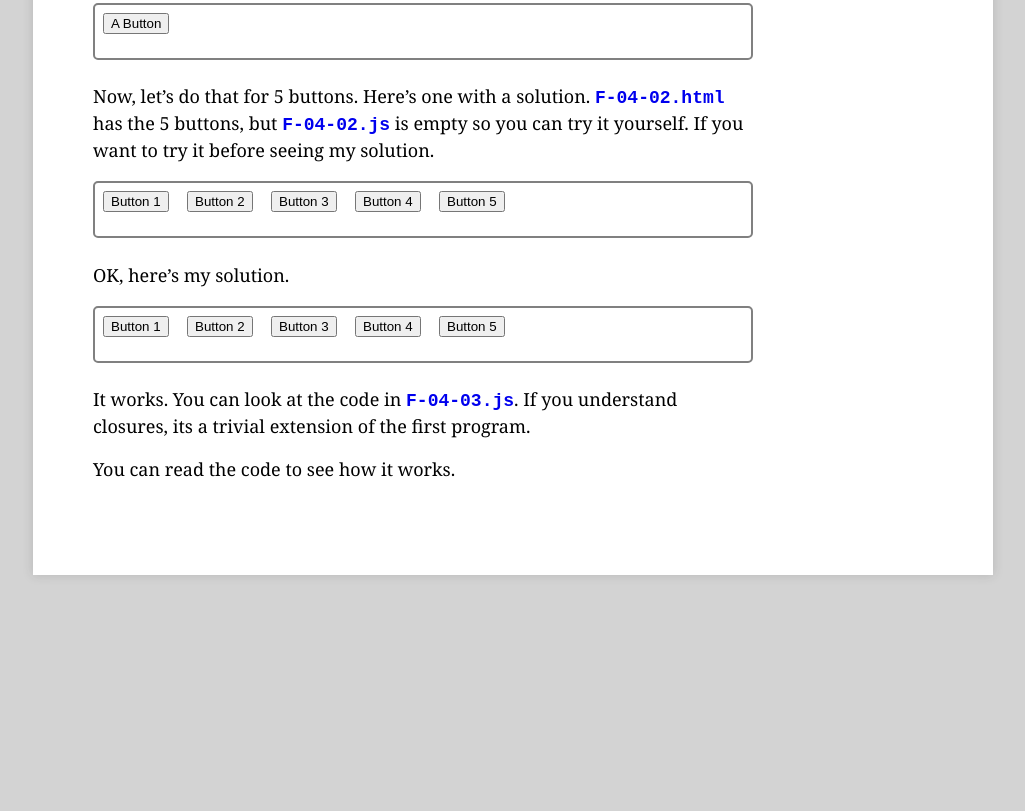
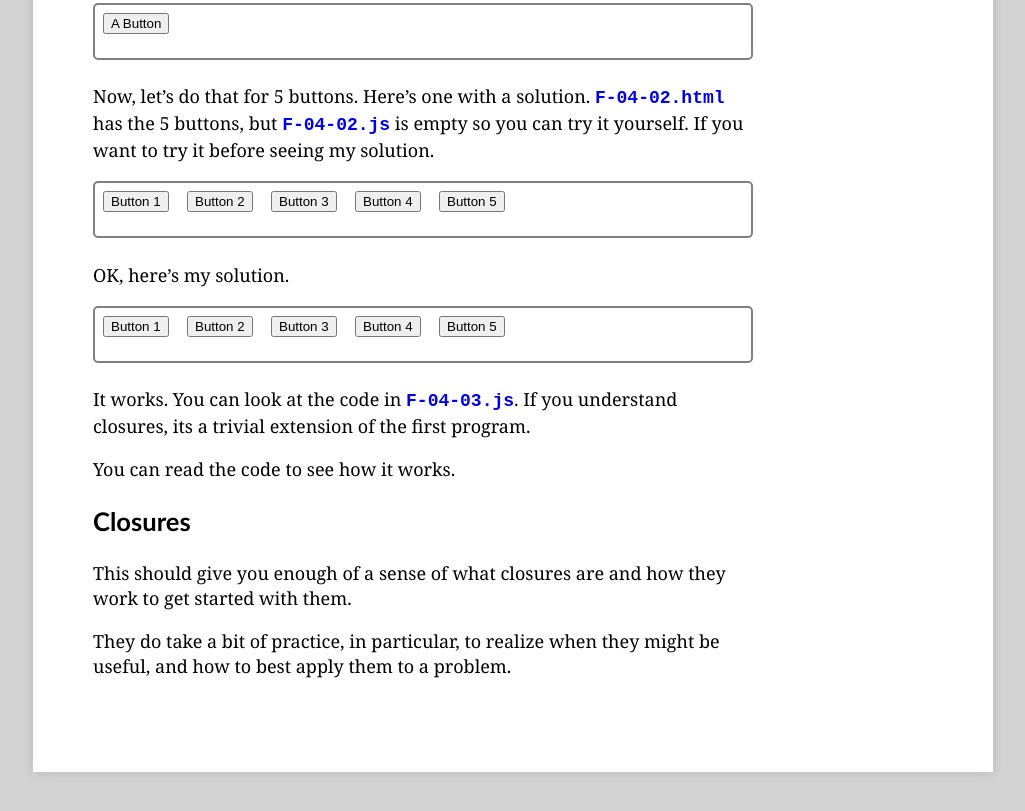
Before and after one commit to SongxiYoung/FunctionalTutorial, a plain HTML site: page docs/4/index.html in a window 1280 px wide. Shown: the part 518-1329 px from the top of the page, without its empty margins (127-1152 px from the left). Drawn offline with Linux system fonts and the light colour scheme.

```diff
--- a/docs/4/index.html
+++ b/docs/4/index.html
@@ -62,6 +62,10 @@ it increments the counter.</p>
 <p>It works. You can look at the code in <a href="../../for_students/F-04-03.js" class="for_students">F-04-03.js</a>.
 If you understand closures, its a trivial extension of the first program.</p>
 <p>You can read the code to see how it works.</p>
+<h2 id="closures">Closures</h2>
+<p>This should give you enough of a sense of what closures are and how they work to get started with them.</p>
+<p>They do take a bit of practice, in particular, to realize when they might be useful, and how to
+best apply them to a problem.</p>
 
 
 
```
Also changed, not shown: docs/1/index.html (+1 -0 lines), docs/2/index.html (+1 -0 lines), docs/3/index.html (+1 -0 lines), 1 other file.
